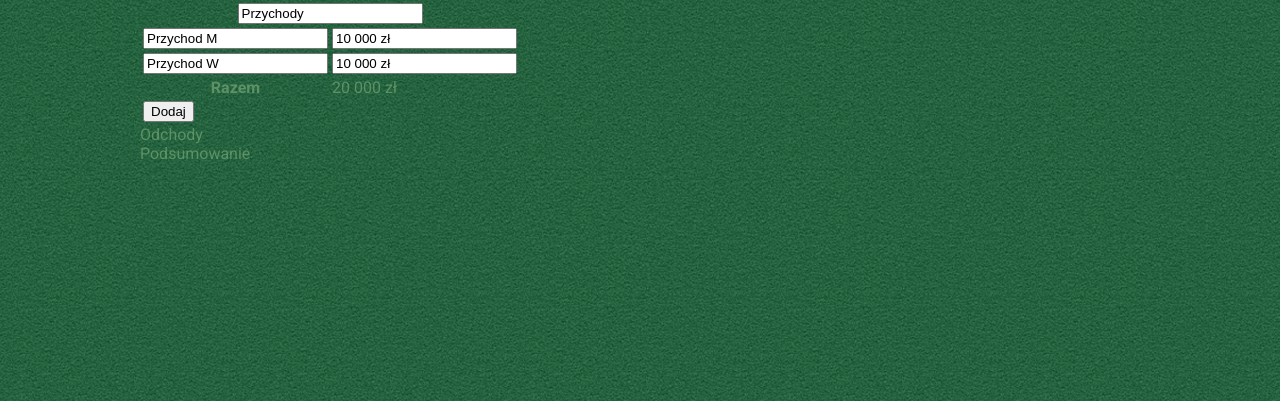
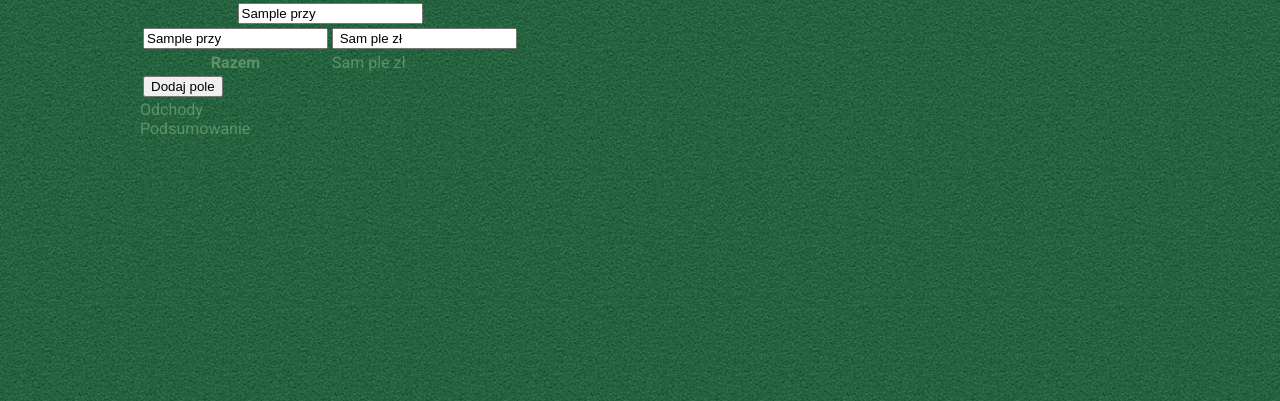
Before and after one commit to filibczak/maksik, a PHP site: page /zad/budzet_domowy/index.php in a window 1280 px wide. Shown: the part 19-420 px from the top of the page. Run offline with PHP 8.4, Linux system fonts and the light colour scheme; tables that the repository leaves empty or names only in its code hold one stand-in row (values such as "Sample post").

Commit message:
ładnie pobiera dane z sql 2 przychody

```diff
--- a/php/scripts.php
+++ b/php/scripts.php
@@ -70,8 +70,7 @@ function sql2array($sql){
 				$array[$i][$key] = $value;
 			}
 		}
-	}
-
+	}else echo 'bad sql';
 	return $array;
 }
 
--- a/zad/budzet_domowy/index.php
+++ b/zad/budzet_domowy/index.php
@@ -1,5 +1,5 @@
 <?php
-
+require_once('../../php/scripts.php');
 ?>
 <!DOCTYPE html>
 <html lang="pl">
@@ -13,7 +13,31 @@
 	<link rel="stylesheet" href="bin/style/screen.css">
 	<script src="../../script/jq.js"></script>
 	<script>
+		$(function(){
 
+			$('.case_int2txt').each(function(){
+				int2txt($(this), $(this).attr('data-case_val'));
+			});
+
+		})//jQ END
+		function int2txt($this, val){
+			parseInt(val);
+			$this.attr('data-case_val', val);
+			var dl = val.length;
+			var txt = '';
+			var co3 = 3;
+			for(i = dl-1; i >= 0; i--){
+				co3--;
+				txt = val[i] + txt;
+				if(!co3%3){
+					co3 = 3;
+					txt = ' ' + txt;
+				}
+			}
+			txt += ' zł';
+			$this.val(txt);
+			$this.text(txt);
+		}
 	</script>
 
 </head>
@@ -22,26 +46,42 @@
 	<article id="przychody">
 		<header>Przychody</header>
 		<section>
-
+			<?php
+			$sql = "SELECT * FROM bd_cat_przy";
+			$cat = sql2array($sql);
+			foreach($cat as $c){
+				$id = $c['cat_przy_id'];
+				$name = $c['cat_przy_name'];
+				$sum = $c['cat_przy_sum'];
+				?>
 				<table class="cat">
-				<tr><th colspan="2"><input type="text" value="Przychody"></th></tr>
+					<tr><th colspan="2"><input type="text" value="<?php echo $name; ?>"></th></tr>
+					<?php
+					$sql = "SELECT * FROM bd_chil_przy WHERE cat_przy_id='$id'";
+					$chil = sql2array($sql);
+					foreach($chil as $ch){
+						$id = $ch['chil_przy_id'];
+						$name = $ch['name'];
+						$value = $ch['value'];
+						?>
+						<tr data-id="<?php echo $id; ?>">
+							<th><input type="text" class="case-name" value="<?php echo $name; ?>"></th>
+							<td><input type="text" class="case-valu case_int2txt" data-case_val="<?php echo $value; ?>" value=""></td>
+						</tr>
+						<?php
+					}
+					?>
 					<tr>
-					<th><input type="text" class="case-name" name="case-name-0" value="Przychod M"></th>
-					<td><input type="text" class="case-valu" name="case-valu-0" value="10 000 zł"></td>
+						<th class="noHover">Razem</th>
+						<td class="noHover case_int2txt" data-case_val="<?php echo $sum; ?>" value=""></td>
 					</tr>
 					<tr>
-					<th><input type="text" class="case-name" name="case-name-0" value="Przychod W"></th>
-					<td><input type="text" class="case-valu" name="case-valu-0" value="10 000 zł"></td>
-				</tr>
-				<tr>
-					<th class="noHover">Razem</th>
-					<td class="noHover">20 000 zł</td>
-				</tr>
-				<tr>
-					<td colspan="2"><input type="button" value="Dodaj"></td>
+						<td colspan="2"><input type="button" value="Dodaj pole"></td>
 					</tr>
 				</table>
-
+				<?php
+			}
+			?>
 		</section>
 	</article>
 	<article id="wydatki">
```
Lines whose indentation alone changed are shown as unchanged.
